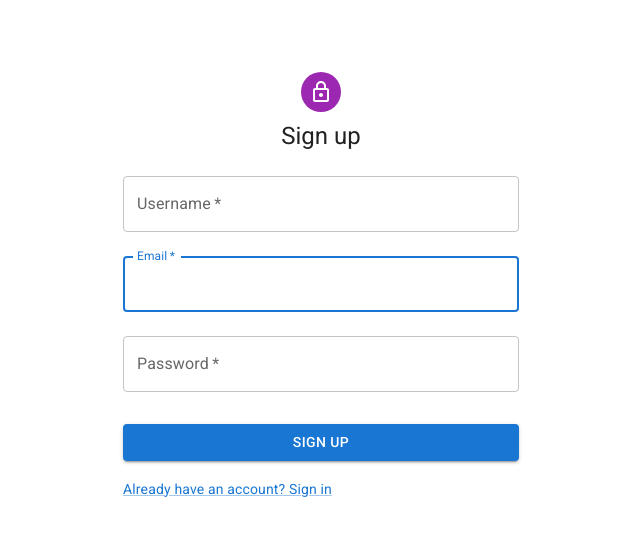
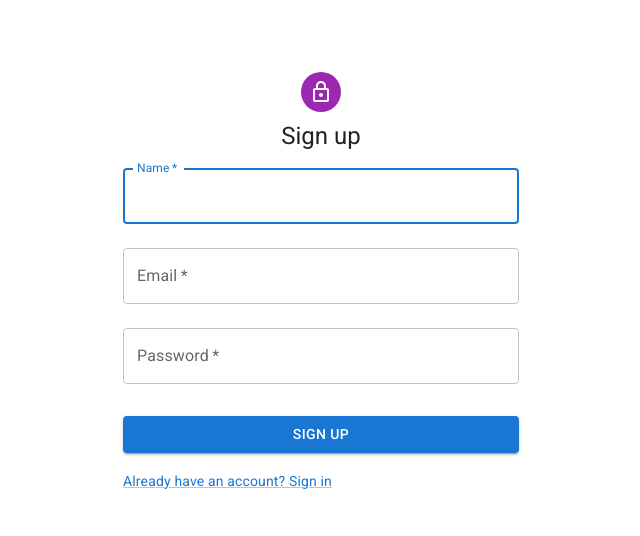
Before and after one commit to maxkleshchyonok/store, a React (Create React App) app in the folder frontend/: page /auth/register in a window 1280 px wide. Shown: the top 536 px of the page, without its empty margins (319-959 px from the left). Built offline with nearby package versions, Linux system fonts and the light colour scheme.

Commit message:
feat: add form validation

```diff
--- a/frontend/package.json
+++ b/frontend/package.json
@@ -53,8 +53,10 @@
     "@babel/plugin-proposal-private-property-in-object": "^7.21.11",
     "@mui/joy": "^5.0.0-beta.19",
     "autoprefixer": "^10.4.16",
+    "formik": "^2.4.5",
     "postcss": "^8.4.32",
     "sass": "^1.69.5",
-    "tailwindcss": "^3.4.0"
+    "tailwindcss": "^3.4.0",
+    "yup": "^1.3.3"
   }
 }
--- a/frontend/src/app/login/Register.tsx
+++ b/frontend/src/app/login/Register.tsx
@@ -1,4 +1,6 @@
-import * as React from 'react';
+import React from 'react';
+import { Formik, Form, Field, ErrorMessage } from 'formik';
+import * as Yup from 'yup';
 import Avatar from '@mui/material/Avatar';
 import Button from '@mui/material/Button';
 import CssBaseline from '@mui/material/CssBaseline';
@@ -18,8 +20,14 @@ import { registerUser } from '../auth/store/auth.actions';
 
 const defaultTheme = createTheme();
 
+// Define the validation schema
+const validationSchema = Yup.object().shape({
+  username: Yup.string().required('Username is required'),
+  email: Yup.string().email('Invalid email').required('Email is required'),
+  password: Yup.string().required('Password is required'),
+});
+
 export default function SignUp() {
-
   const navigate = useNavigate();
   const dispatch = useDispatch();
 
@@ -27,20 +35,16 @@ export default function SignUp() {
     (state: RootState) => state.auth
   );
 
-  const handleSubmit = async (event: React.FormEvent<HTMLFormElement>) => {
-    event.preventDefault();
-    const data = new FormData(event.currentTarget);
-
+  const handleSubmit = async (values: RegisterUserDto) => {
     const registerData: RegisterUserDto = {
-      name: data.get('Username') as string,
-      email: data.get('Email') as string,
-      password: data.get('Password') as string,
-    }
+      name: values.name,
+      email: values.email,
+      password: values.password,
+    };
 
     await dispatch<any>(registerUser(registerData)).then(() => {
-      navigate('/auth/login')
-    })
-
+      navigate('/auth/login');
+    });
   };
 
   return (
@@ -61,36 +65,54 @@ export default function SignUp() {
           <Typography component="h1" variant="h5">
             Sign up
           </Typography>
-          <Box component="form" onSubmit={handleSubmit} noValidate sx={{ mt: 1 }}>
-          <TextField
+          <Formik
+            initialValues={{
+              name: '',
+              email: '',
+              password: '',
+            }}
+            validationSchema={validationSchema}
+            onSubmit={handleSubmit}
+          >
+            {(formik) => (
+              <Form noValidate>
+                <Field
+                  as={TextField}
                   margin="normal"
                   required
                   fullWidth
-              id="Username"
-              label="Username"
-              name="Username"
-              autoComplete="Username"
+                  id="name"
+                  label="Name"
+                  name="name"
+                  autoComplete="name"
                   autoFocus
+                  error={formik.touched.name && formik.errors.name}
+                  helperText={formik.touched.name && formik.errors.name}
                 />
-            <TextField
+                <Field
+                  as={TextField}
                   margin="normal"
                   required
                   fullWidth
-              id="Email"
+                  id="email"
                   label="Email"
-              name="Email"
-              autoComplete="Email"
-              autoFocus
+                  name="email"
+                  autoComplete="email"
+                  error={formik.touched.email && formik.errors.email}
+                  helperText={formik.touched.email && formik.errors.email}
                 />
-            <TextField
+                <Field
+                  as={TextField}
                   margin="normal"
                   required
                   fullWidth
-              name="Password"
+                  name="password"
                   label="Password"
-              type="Password"
-              id="Password"
+                  type="password"
+                  id="password"
                   autoComplete="current-password"
+                  error={formik.touched.password && formik.errors.password}
+                  helperText={formik.touched.password && formik.errors.password}
                 />
                 <Button
                   type="submit"
@@ -107,7 +129,9 @@ export default function SignUp() {
                     </Link>
                   </Grid>
                 </Grid>
-          </Box>
+              </Form>
+            )}
+          </Formik>
         </Box>
       </Container>
     </ThemeProvider>
```
Also changed, not shown: 1 other file (tests, documents, lock files or other folders). Lines whose indentation alone changed are shown as unchanged.
